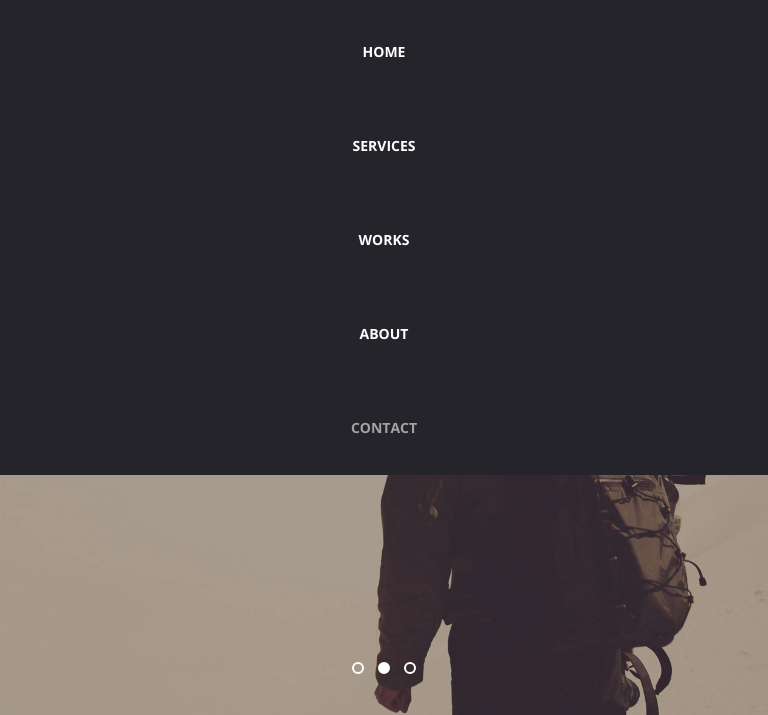
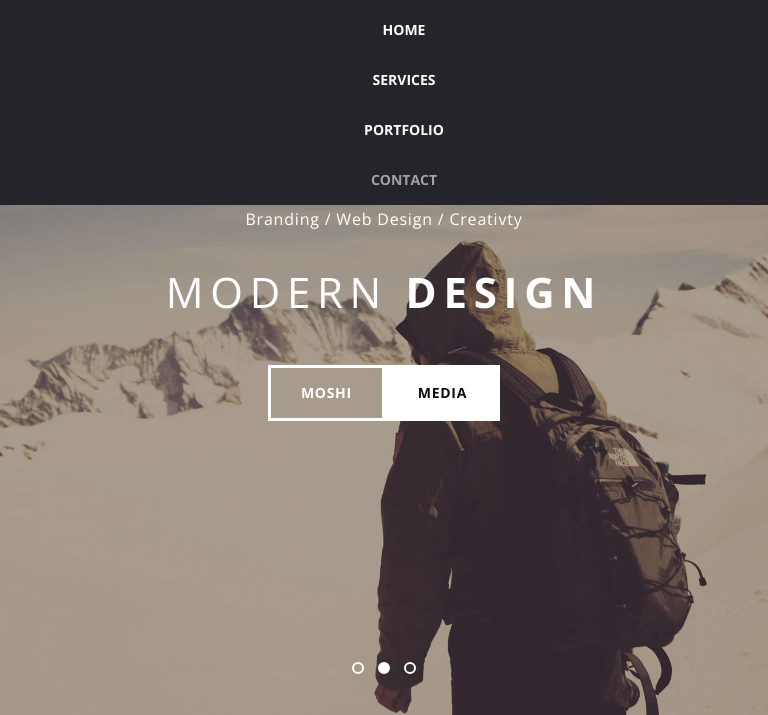
Before and after one commit to SandMoshi/MoshiMedia, a plain HTML site: page index.html in a window 768 px wide. Both pictures are taken after a click on the button "Toggle navigation". Shown: the part 85-800 px from the top of the page. Drawn offline with nearby package versions, Linux system fonts and the light colour scheme; some packages are replaced by stand-ins of ours.

Commit message:
Navbar fixes
- Changed the Works li to "Portfolio"
- Removed "About"
- Fixed the left-padding of the navbar
- Fixed the width of the mobile navbar being too wide
- Fixed the height of each menu item on mobile
- Add Jquery to collapse the navbar on click

```diff
--- a/css/main.css
+++ b/css/main.css
@@ -786,6 +786,7 @@ Media Queries Style
 /* ==========================================================================
 Custom Styles
 ========================================================================== */
+
 .media-body p{
 /*	text-align: center !important;*/
 /*	text-align: justify !important;*/
@@ -859,3 +860,19 @@ footer h1 span {
 footer h1 {
 	letter-spacing: 6px
 }
+/*Media Query for tablets, 768px and up*/
+@media (min-width: 768px) {
+	.nav{
+		padding-left: 40px;
+	}
+}
+
+@media (max-width: 768px) {
+	nav{
+		width: 100vw;
+	}
+	.navbar-default .nav > li > a {
+		padding: 15px;
+	}
+
+}
--- a/index.html
+++ b/index.html
@@ -61,8 +61,8 @@
                         <ul class="nav navbar-nav">
                             <li><a href="#owl-hero" class="page-scroll">Home</a></li>
                             <li><a href="#services" class="page-scroll">Services</a></li>
-                            <li><a href="#portfolio" class="page-scroll">Works</a></li>
-                            <li><a href="#team" class="page-scroll">About</a></li>
+                            <li><a href="#portfolio" class="page-scroll">Portfolio</a></li>
+<!--                            <li><a href="#team" class="page-scroll">About</a></li>-->
                             <li><a href="#contact" class="page-scroll">Contact</a></li>
                         </ul>
                     </div>
--- a/js/custom.js
+++ b/js/custom.js
@@ -150,3 +150,9 @@ $("#main-contact-form").on('submit',(function(e){
  );
 }));
 });
+   /***************** Navbar Collapse on Click ******************/
+$(document).ready(function (e){
+		$('.nav>li>a').on('click', function(){
+				$('.navbar-collapse').collapse('hide');
+		});
+});
```
